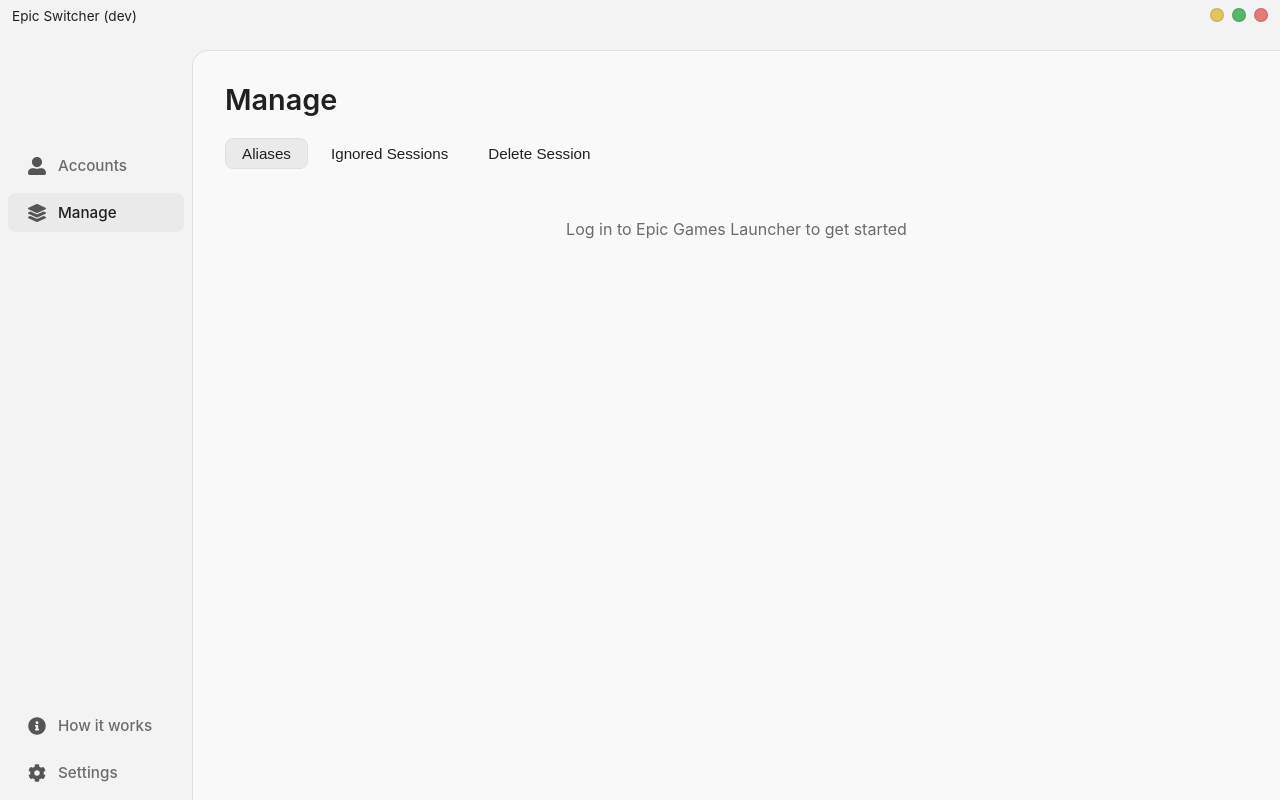
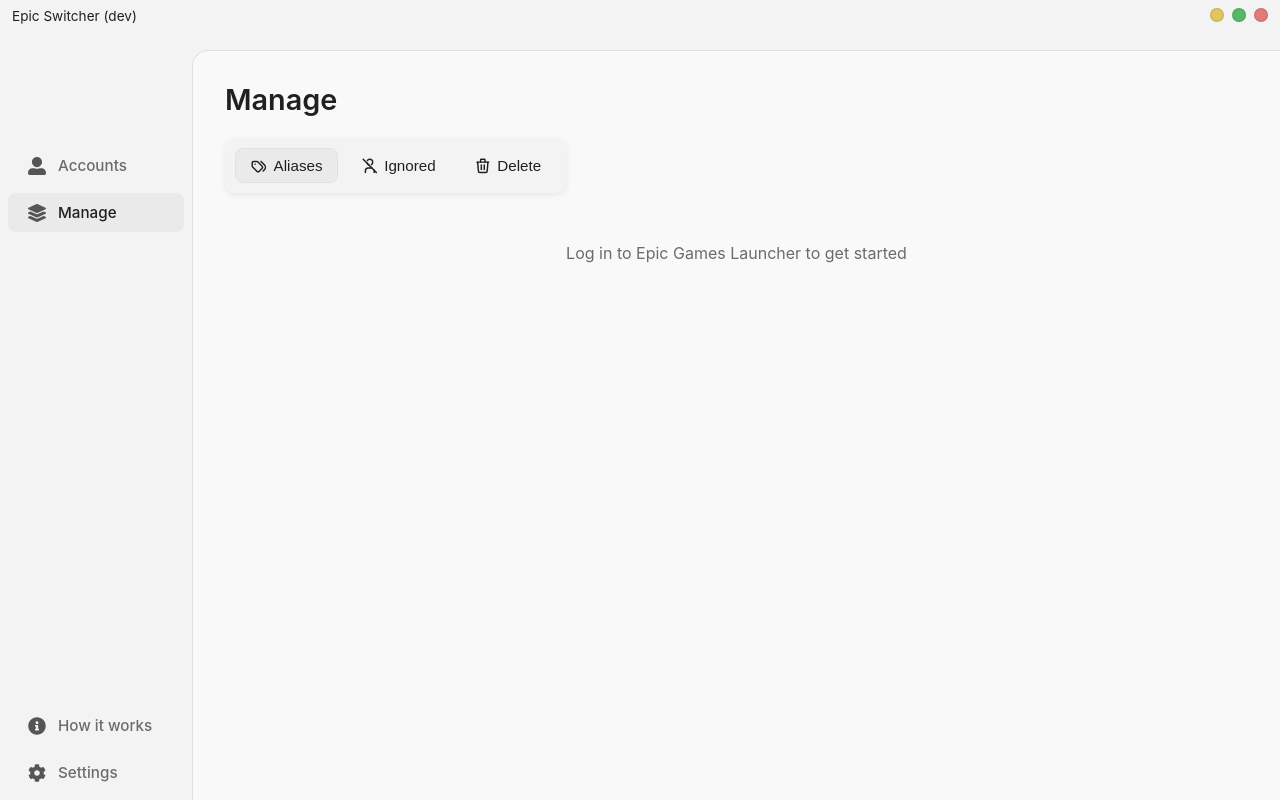
Before and after one commit to symonxdd/epic-switcher, a React (Vite) app in the folder frontend/: page /manage in a window 1280 px wide. Built offline with nearby package versions, Linux system fonts and the light colour scheme; a web font is replaced by a local one.

Commit message:
Added icons to TabBar tabs

```diff
--- a/frontend/src/components/tabs/TabBar.jsx
+++ b/frontend/src/components/tabs/TabBar.jsx
@@ -18,7 +18,8 @@ export default function TabBar({ tabs, defaultTab, onTabChange }) {
             }`}
           onClick={() => handleTabClick(tab.id)}
         >
-          {tab.label}
+          {tab.icon && <span className={styles.icon}>{tab.icon}</span>}
+          <span>{tab.label}</span>
         </button>
       ))}
     </div>
--- a/frontend/src/components/tabs/TabBar.module.css
+++ b/frontend/src/components/tabs/TabBar.module.css
@@ -1,17 +1,33 @@
 .tabBar {
   display: flex;
-  gap: 6px;
+  justify-content: center;
+  /* ⬅️ Center horizontally */
   align-items: center;
+  /* ⬅️ Vertically center the items */
+  background-color: var(--tab-bar-bg);
+  /* ⬅️ Theme-aware background */
+  border-radius: 10px;
+  padding: 10px;
+  gap: 8px;
   margin-top: 20px;
   margin-bottom: 20px;
+  box-shadow: 0 2px 6px rgba(0, 0, 0, 0.08);
+  /* ⬅️ Subtle depth */
+  width: max-content;
 }
 
 .tabButton {
+  display: flex;
+  /* 👈 Ensures icon + text inline */
+  align-items: center;
+  /* 👈 Vertically centers icon + text */
+  gap: 6px;
+  /* 👈 Space between icon and text */
   border: 1px solid transparent;
   border-radius: 8px;
   background: none;
   color: var(--text-color);
-  padding: 6px 16px;
+  padding: 8px 14px;
   font-size: 0.95rem;
   cursor: pointer;
   transition: all 0.2s ease;
@@ -30,3 +46,9 @@
 .activeTab:hover {
   background-color: var(--sidebar-active-bg);
 }
+
+.icon {
+  display: flex;
+  align-items: center;
+  font-size: 1.1rem;
+}
--- a/frontend/src/pages/Manage.jsx
+++ b/frontend/src/pages/Manage.jsx
@@ -9,6 +9,7 @@ import IgnoredSessionsTab from "../components/tabs/IgnoredSessionsTab";
 import DeleteSessionTab from "../components/tabs/DeleteSessionTab";
 import HintMessage from "../components/HintMessage";
 import styles from "./Manage.module.css";
+import { TbTags, TbUserOff, TbTrash } from "react-icons/tb";
 
 export default function Manage() {
   const { sessions, isLoading, onAliasChange } = useContext(SessionContext);
@@ -26,9 +27,9 @@ export default function Manage() {
   };
 
   const tabs = [
-    { id: "aliases", label: "Aliases" },
-    { id: "ignored", label: "Ignored Sessions" },
-    { id: "delete", label: "Delete Session" },
+    { id: "aliases", label: "Aliases", icon: <TbTags /> },
+    { id: "ignored", label: "Ignored", icon: <TbUserOff /> },
+    { id: "delete", label: "Delete", icon: <TbTrash /> },
   ];
 
   const renderTabContent = () => {
--- a/frontend/src/styles/theme.css
+++ b/frontend/src/styles/theme.css
@@ -32,8 +32,8 @@
   --toast-text: #222;
 
   --hover-bg: rgba(0, 0, 0, 0.08);
-
   --list-item-shadow-hover: 0 4px 8px rgba(0, 0, 0, 0.08);
+  --tab-bar-bg: #f3f3f3;
 }
 
 /* --- Dark theme --- */
@@ -69,8 +69,8 @@
   --toast-text: #ffffff;
 
   --hover-bg: rgba(255, 255, 255, 0.1);
-
   --list-item-shadow-hover: 0 4px 12px rgba(255, 255, 255, 0.05);
+  --tab-bar-bg: #202020;
 }
 
 /* --- True Black mode --- */
@@ -89,4 +89,6 @@
 
   --toast-bg: #000;
   --toast-text: #ffffff;
+
+  --tab-bar-bg: #000;
 }
```
